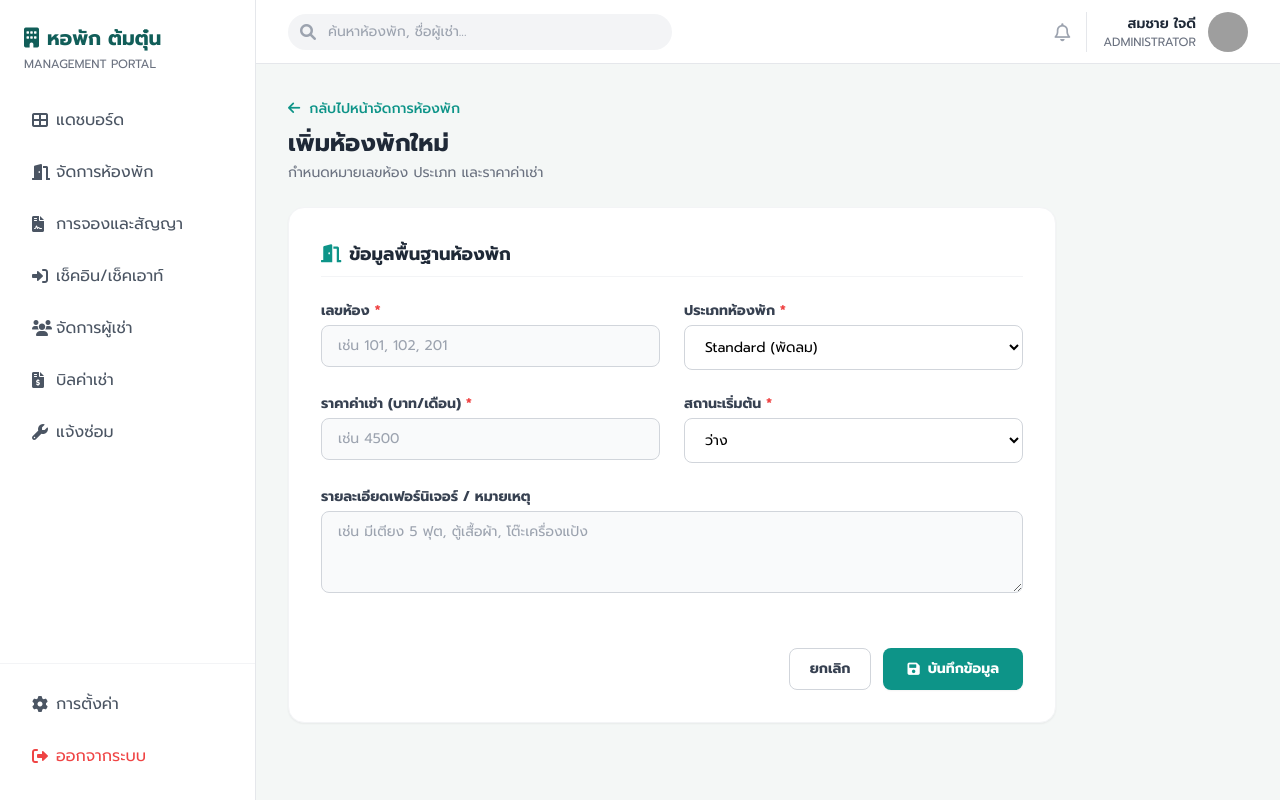
After one commit to ohm024/tomtun-dorm-project, a Django app: page /rooms/add/ in a window 1280 px wide. The commit adds this page. Run offline with Django 5.2, Linux system fonts and the light colour scheme; some libraries are stand-ins or nearby versions; grey boxes are pictures that could not be loaded.

Commit message:
feature rooms+add room

```diff
--- a/management/views.py
+++ b/management/views.py
@@ -38,3 +38,5 @@ def login_view(request):
     return render(request, 'login.html')
 def add_tenant(request):
     return render(request, 'add_tenant.html')
+def add_room(request):
+    return render(request, 'add_room.html')
--- /dev/null
+++ b/templates/add_room.html
@@ -0,0 +1,64 @@
+{% extends 'base.html' %}
+
+{% block content %}
+<div class="mb-6">
+    <a href="{% url 'rooms' %}" class="text-teal-600 hover:text-teal-700 text-sm mb-2 inline-block font-medium">
+        <i class="fas fa-arrow-left mr-1"></i> กลับไปหน้าจัดการห้องพัก
+    </a>
+    <h2 class="text-2xl font-bold text-gray-800">เพิ่มห้องพักใหม่</h2>
+    <p class="text-gray-500 text-sm mt-1">กำหนดหมายเลขห้อง ประเภท และราคาค่าเช่า</p>
+</div>
+
+<div class="bg-white p-8 rounded-2xl border border-gray-100 shadow-sm max-w-3xl">
+    <form action="{% url 'rooms' %}" method="GET" class="space-y-6">
+
+        <div class="grid grid-cols-1 md:grid-cols-2 gap-6">
+            <div class="md:col-span-2 border-b border-gray-100 pb-2">
+                <h3 class="text-lg font-bold text-gray-800"><i class="fas fa-door-open text-teal-600 mr-2"></i>ข้อมูลพื้นฐานห้องพัก</h3>
+            </div>
+
+            <div>
+                <label class="block text-sm font-bold text-gray-700 mb-1">เลขห้อง <span class="text-red-500">*</span></label>
+                <input type="text" class="w-full text-sm border-gray-300 rounded-lg focus:ring-teal-500 focus:border-teal-500 px-4 py-2.5 border bg-gray-50" placeholder="เช่น 101, 102, 201" required>
+            </div>
+
+            <div>
+                <label class="block text-sm font-bold text-gray-700 mb-1">ประเภทห้องพัก <span class="text-red-500">*</span></label>
+                <select class="w-full text-sm border-gray-300 rounded-lg focus:ring-teal-500 focus:border-teal-500 px-4 py-2.5 border bg-white" required>
+                    <option value="Standard">Standard (พัดลม)</option>
+                    <option value="Deluxe">Deluxe (แอร์)</option>
+                    <option value="Suite">Suite (ห้องใหญ่+แอร์)</option>
+                </select>
+            </div>
+
+            <div>
+                <label class="block text-sm font-bold text-gray-700 mb-1">ราคาค่าเช่า (บาท/เดือน) <span class="text-red-500">*</span></label>
+                <input type="number" class="w-full text-sm border-gray-300 rounded-lg focus:ring-teal-500 focus:border-teal-500 px-4 py-2.5 border bg-gray-50" placeholder="เช่น 4500" required>
+            </div>
+
+            <div>
+                <label class="block text-sm font-bold text-gray-700 mb-1">สถานะเริ่มต้น <span class="text-red-500">*</span></label>
+                <select class="w-full text-sm border-gray-300 rounded-lg focus:ring-teal-500 focus:border-teal-500 px-4 py-2.5 border bg-white" required>
+                    <option value="ว่าง">ว่าง</option>
+                    <option value="ซ่อมแซม">ซ่อมแซม</option>
+                </select>
+            </div>
+
+            <div class="md:col-span-2">
+                <label class="block text-sm font-bold text-gray-700 mb-1">รายละเอียดเฟอร์นิเจอร์ / หมายเหตุ</label>
+                <textarea class="w-full text-sm border-gray-300 rounded-lg focus:ring-teal-500 focus:border-teal-500 px-4 py-2.5 border bg-gray-50" rows="3" placeholder="เช่น มีเตียง 5 ฟุต, ตู้เสื้อผ้า, โต๊ะเครื่องแป้ง"></textarea>
+            </div>
+        </div>
+
+        <div class="pt-6 flex justify-end space-x-3 mt-8">
+            <a href="{% url 'rooms' %}" class="px-5 py-2.5 border border-gray-300 text-gray-700 rounded-lg hover:bg-gray-50 transition-colors font-bold text-sm">
+                ยกเลิก
+            </a>
+            <button type="submit" class="bg-teal-600 hover:bg-teal-700 text-white px-6 py-2.5 rounded-lg font-bold transition-colors shadow-sm text-sm flex items-center">
+                <i class="fas fa-save mr-2"></i> บันทึกข้อมูล
+            </button>
+        </div>
+
+    </form>
+</div>
+{% endblock %}
--- a/templates/rooms.html
+++ b/templates/rooms.html
@@ -6,8 +6,9 @@
         <h2 class="text-2xl font-bold text-gray-800">จัดการห้องพัก</h2>
         <p class="text-gray-500 text-sm mt-1">รายชื่อห้องพัก สถานะ และข้อมูลพื้นฐาน</p>
     </div>
-    <button class="bg-teal-600 hover:bg-teal-700 text-white px-4 py-2 rounded-lg font-medium transition-colors flex items-center">
+    <a href="{% url 'add_room' %}" class="bg-teal-600 hover:bg-teal-700 text-white px-4 py-2 rounded-lg font-medium transition-colors flex items-center shadow-sm">
         <i class="fas fa-plus mr-2"></i> เพิ่มห้องใหม่
+    </a>
     </button>
 </div>
 
--- a/tomtun_dorm/urls.py
+++ b/tomtun_dorm/urls.py
@@ -19,4 +19,5 @@ urlpatterns = [
     path('settings/', views.settings_view, name='settings'),
     path('login/', views.login_view, name='login'),
     path('tenants/add/', views.add_tenant, name='add_tenant'),
+    path('rooms/add/', views.add_room, name='add_room'),
 ]
```
